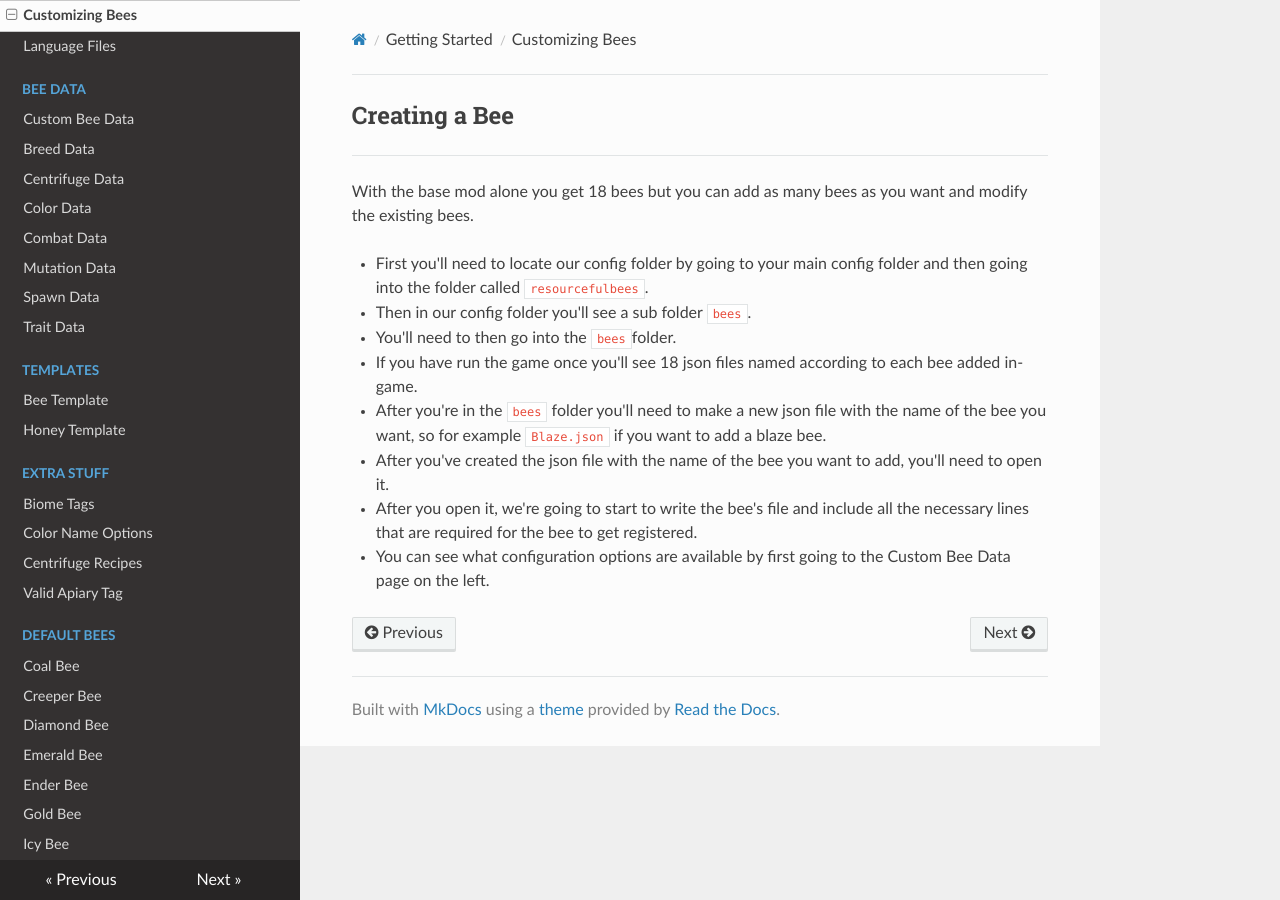
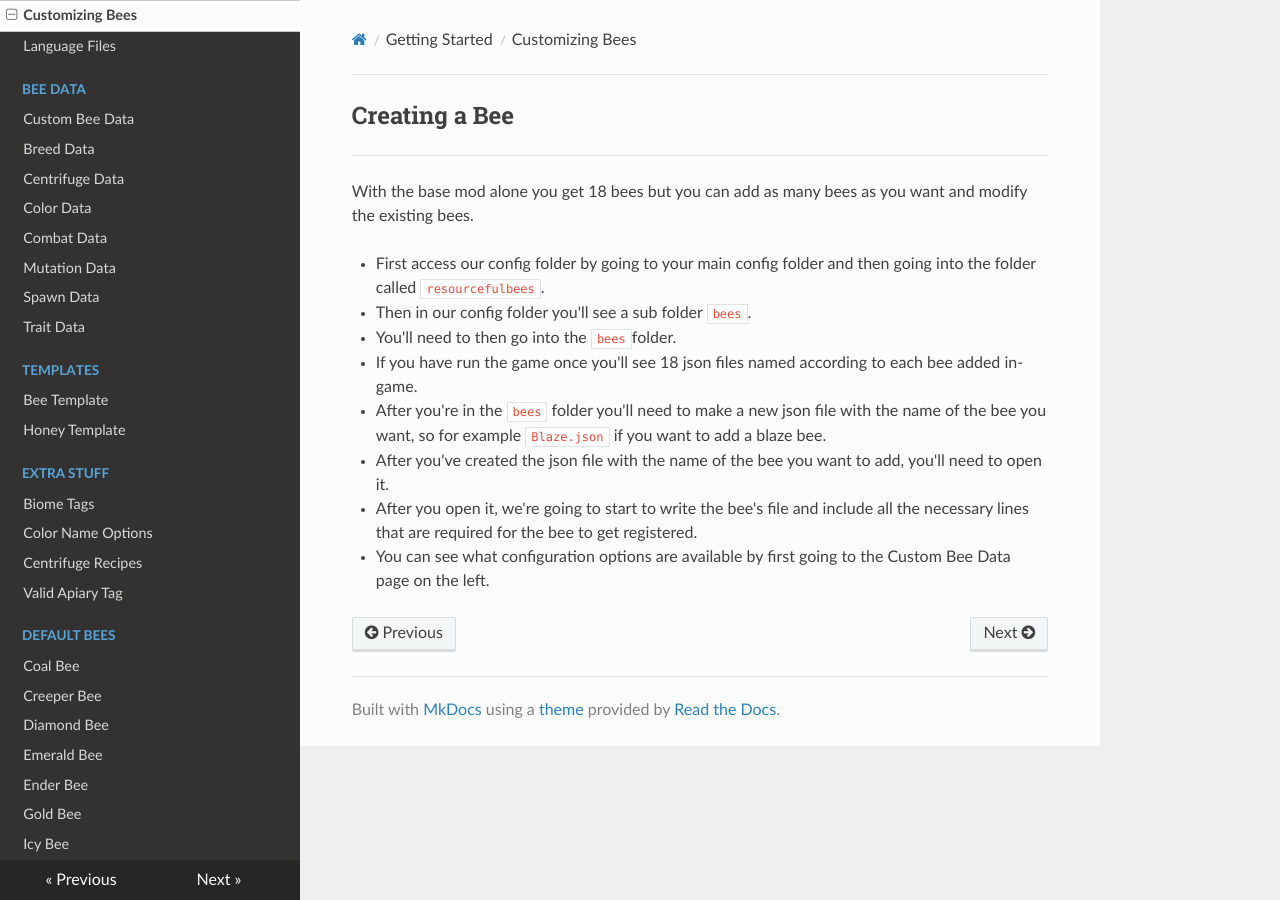
Before and after one commit to Team-Resourceful/ResourcefulBeesDocs, an MkDocs documentation site: the page built from docs/getting_started/bee_creation.md, in a window 1280 px wide. Built offline with MkDocs 1.6.1, drawn with Linux system fonts in a browser that asks for light colours; nearby versions of some CDN libraries.

Commit message:
docs/getting_started/bee_creation.md updated from https://stackedit.io/

```diff
--- a/docs/getting_started/bee_creation.md
+++ b/docs/getting_started/bee_creation.md
@@ -3,7 +3,7 @@
 
 With the base mod alone you get 18 bees but you can add as many bees as you want and modify the existing bees.
 
-* First you'll need to locate our config folder by going to your main config folder and then going into the folder called `resourcefulbees`.
+* First access our config folder by going to your main config folder and then going into the folder called `resourcefulbees`.
 * Then in our config folder you'll see a sub folder `bees`.
 * You'll need to then go into the `bees`folder.
 * If you have run the game once you'll see 18 json files named according to each bee added in-game.
```
Also changed, not shown: other parts of docs/getting_started/bee_creation.md (+1 -1 lines).
